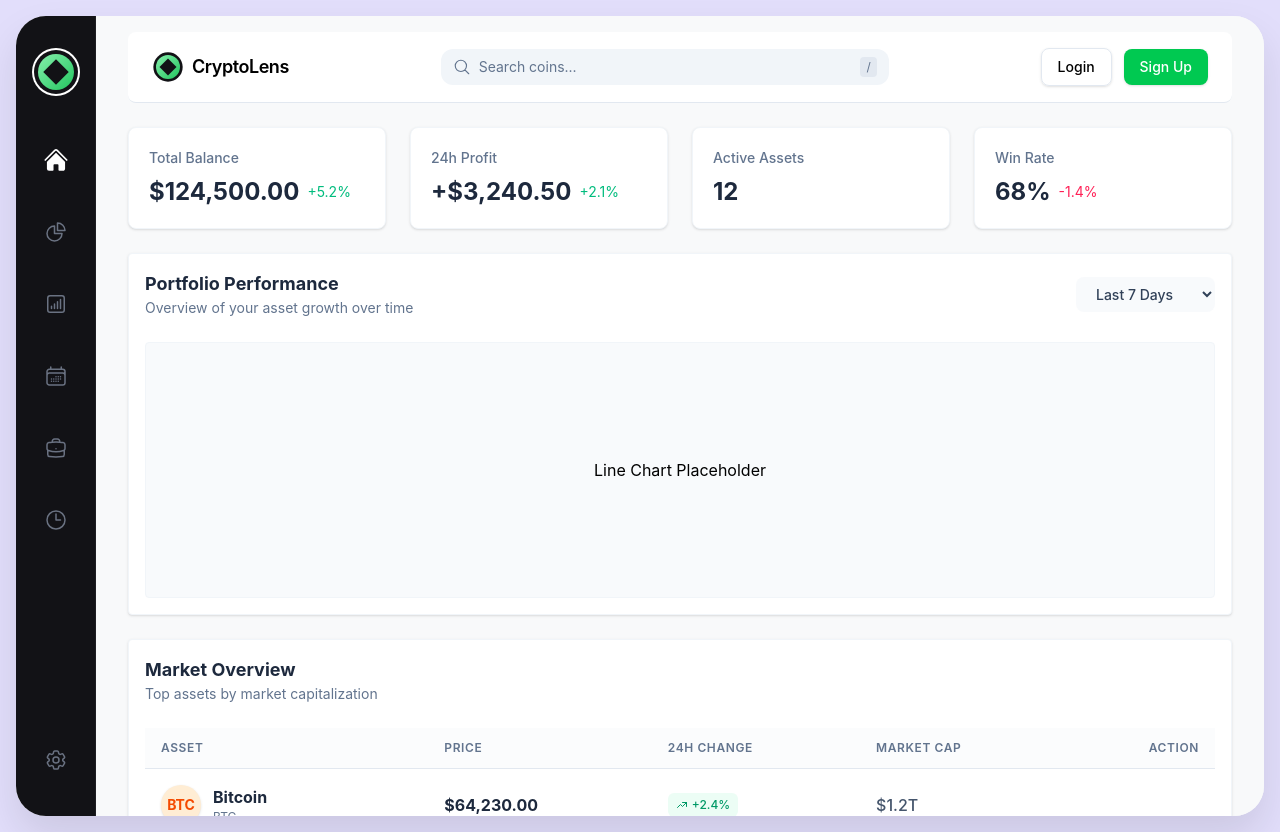
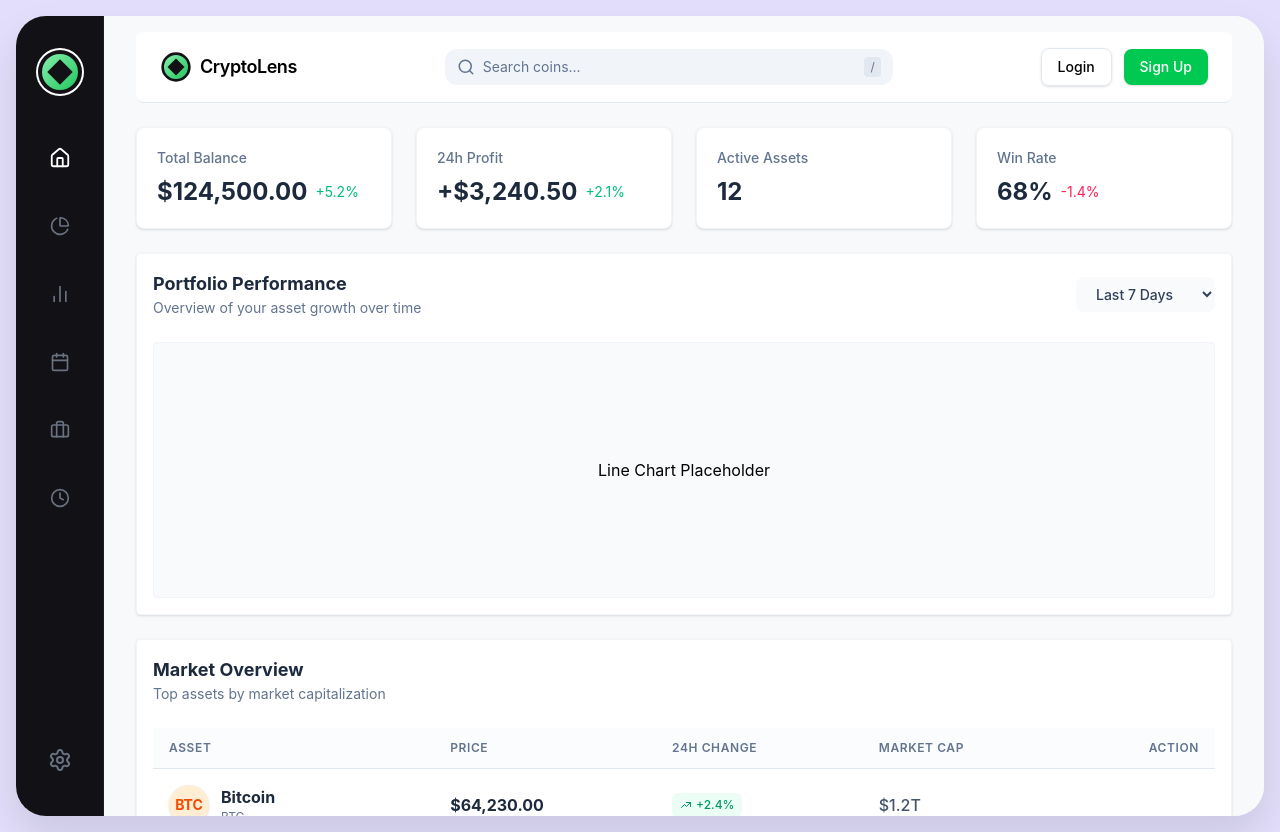
Before and after one commit to zedxihan/cryptolens, a React (Vite) app: page / in a window 1280 px wide. Built offline with nearby package versions, Linux system fonts and the light colour scheme.

Commit message:
changed icon library to lucide-react

```diff
--- a/package.json
+++ b/package.json
@@ -10,9 +10,10 @@
     "preview": "vite preview"
   },
   "dependencies": {
-    "@heroicons/react": "^2.2.0",
+    "lucide-react": "^0.577.0",
     "react": "^19.2.0",
-    "react-dom": "^19.2.0"
+    "react-dom": "^19.2.0",
+    "recharts": "^3.7.0"
   },
   "devDependencies": {
     "@eslint/js": "^9.39.1",
--- a/src/components/layout/Sidebar.jsx
+++ b/src/components/layout/Sidebar.jsx
@@ -1,30 +1,22 @@
 import { useState } from "react";
 import logo from "../../assets/logo.svg";
 import {
-  HomeIcon,
-  ChartPieIcon,
-  ChartBarSquareIcon,
-  CalendarDaysIcon,
-  BriefcaseIcon,
-  ClockIcon,
-  Cog6ToothIcon
-}  from "@heroicons/react/24/outline";
-import {
-  HomeIcon as HomeSolid,
-  ChartPieIcon as ChartPieSolid,
-  ChartBarSquareIcon as ChartBarSquareSolid,
-  CalendarDaysIcon as CalendarDaysSolid,
-  BriefcaseIcon as BriefcaseSolid,
-  ClockIcon as ClockSolid
-} from "@heroicons/react/24/solid";
+  Home,
+  PieChart,
+  BarChart2,
+  Calendar,
+  Briefcase,
+  Clock,
+  Settings
+} from "lucide-react";
 
 const navItems = [
-  { id: "dashboard", icon: HomeIcon, activeIcon: HomeSolid },
-  { id: "analytics", icon: ChartPieIcon, activeIcon: ChartPieSolid },
-  { id: "reports", icon: ChartBarSquareIcon, activeIcon: ChartBarSquareSolid },
-  { id: "calendar", icon: CalendarDaysIcon, activeIcon: CalendarDaysSolid },
-  { id: "portfolio", icon: BriefcaseIcon, activeIcon: BriefcaseSolid },
-  { id: "history", icon: ClockIcon, activeIcon: ClockSolid }
+  { id: "dashboard", icon: Home },
+  { id: "analytics", icon: PieChart },
+  { id: "reports", icon: BarChart2 },
+  { id: "calendar", icon: Calendar },
+  { id: "portfolio", icon: Briefcase },
+  { id: "history", icon: Clock }
 ];
 
 export default function Sidebar() {
@@ -37,7 +29,7 @@ export default function Sidebar() {
 
   const SidebarItem = ({item}) => {
     const isActive = active === item.id;
-    const Icon = isActive ? item.activeIcon : item.icon;
+    const Icon = item.icon;
 
     return (
       <button
@@ -46,7 +38,7 @@ export default function Sidebar() {
         className={navItemClasses(isActive)}
         aria-label={item.id}
       >
-        <Icon className={`w-6 h-6 transition-all duration-300 ${isActive ? "scale-110" : ""}`}/>
+        <Icon className={`w-5 h-5 transition-all duration-300 ${isActive ? "scale-110" : ""}`}/>
 
         {isActive && (
           <div className="absolute inset-0 bg-white/10 rounded-xl -z-10 animate-zoom-in" />)}
@@ -57,7 +49,7 @@ export default function Sidebar() {
     );
   }
   return (
-    <div className="h-full w-16 md:w-20 bg-[#121216] flex flex-col items-center
+    <div className="h-full w-22 bg-[#121216] flex flex-col items-center
                     justify-between py-6 md:py-8 border-r border-white/5 shrink-0">
     <div className="flex flex-col items-center  gap-10">
 
@@ -77,7 +69,7 @@ export default function Sidebar() {
       className={navItemClasses(active === "settings")}
       aria-label="settings"
     >
-      <Cog6ToothIcon className={`w-6 h-6 transition-all duration-300 ${active === "settings"
+      <Settings className={`w-6 h-6 transition-all duration-300 ${active === "settings"
                                 ? "scale-105" : ""}`} />
     </button>
 
--- a/src/components/layout/Topbar.jsx
+++ b/src/components/layout/Topbar.jsx
@@ -1,4 +1,4 @@
-import { MagnifyingGlassIcon } from "@heroicons/react/24/outline";
+import { Search } from "lucide-react";
 import logo from "../../assets/logo.svg";
 
 export default function Topbar() {
@@ -16,7 +16,7 @@ export default function Topbar() {
         <div className="order-3 md:order-2 flex items-center justify-self-center bg-slate-100 rounded-xl px-3 py-2
                         w-full md:flex-1 md:max-w-md focus-within:ring-2 focus-within:ring-green-500">
           <label htmlFor="coin-search" className="sr-only">Search coins</label>
-          <MagnifyingGlassIcon className="w-5 h-5 text-slate-500" />
+          <Search className="w-5 h-5 text-slate-500" />
           <input
             id="coin-search"
             type="text"
--- a/src/data/mockData.js
+++ /dev/null
@@ -1 +0,0 @@
-export const mockData = {};
```
Also changed, not shown: 1 other file (tests, documents, lock files or other folders).
